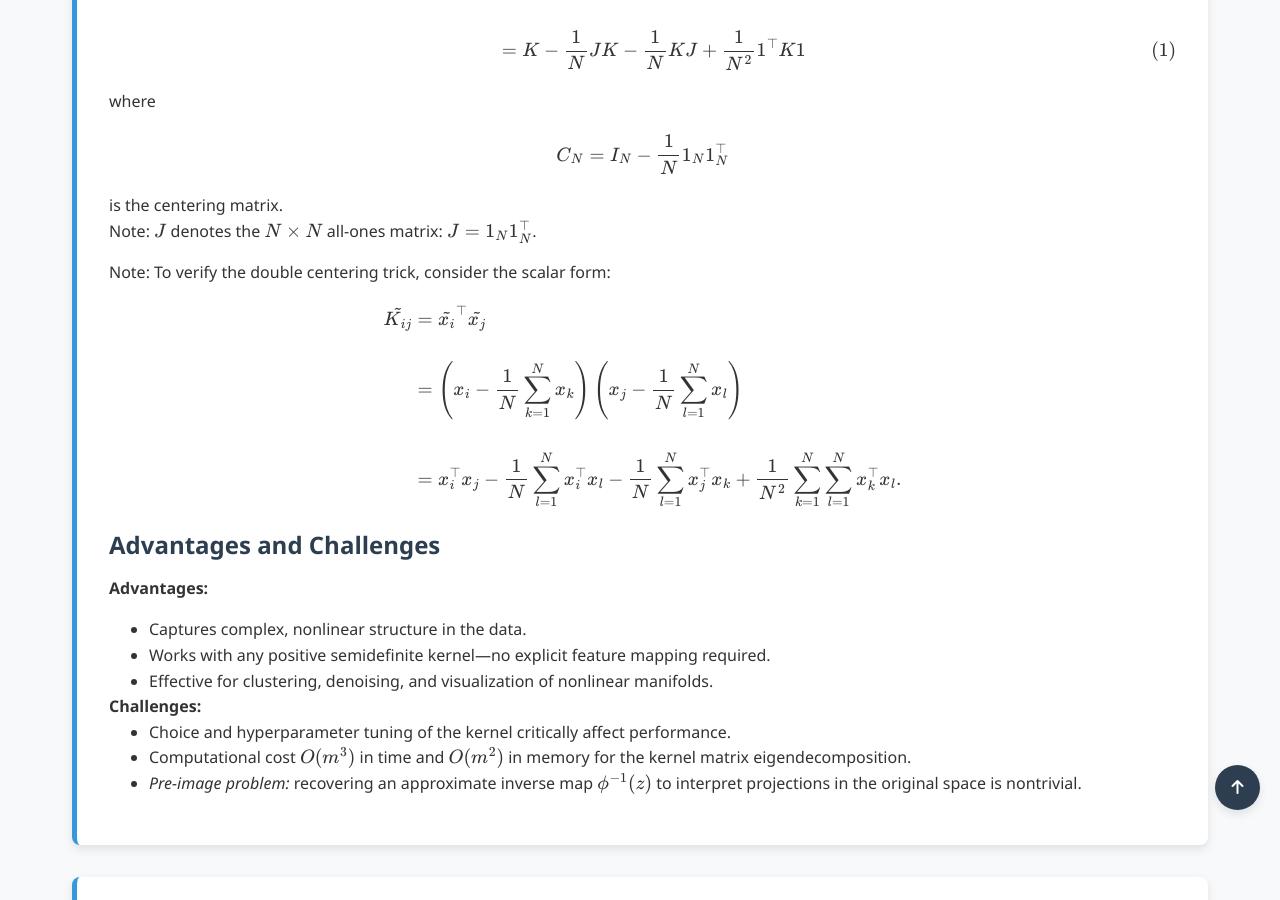
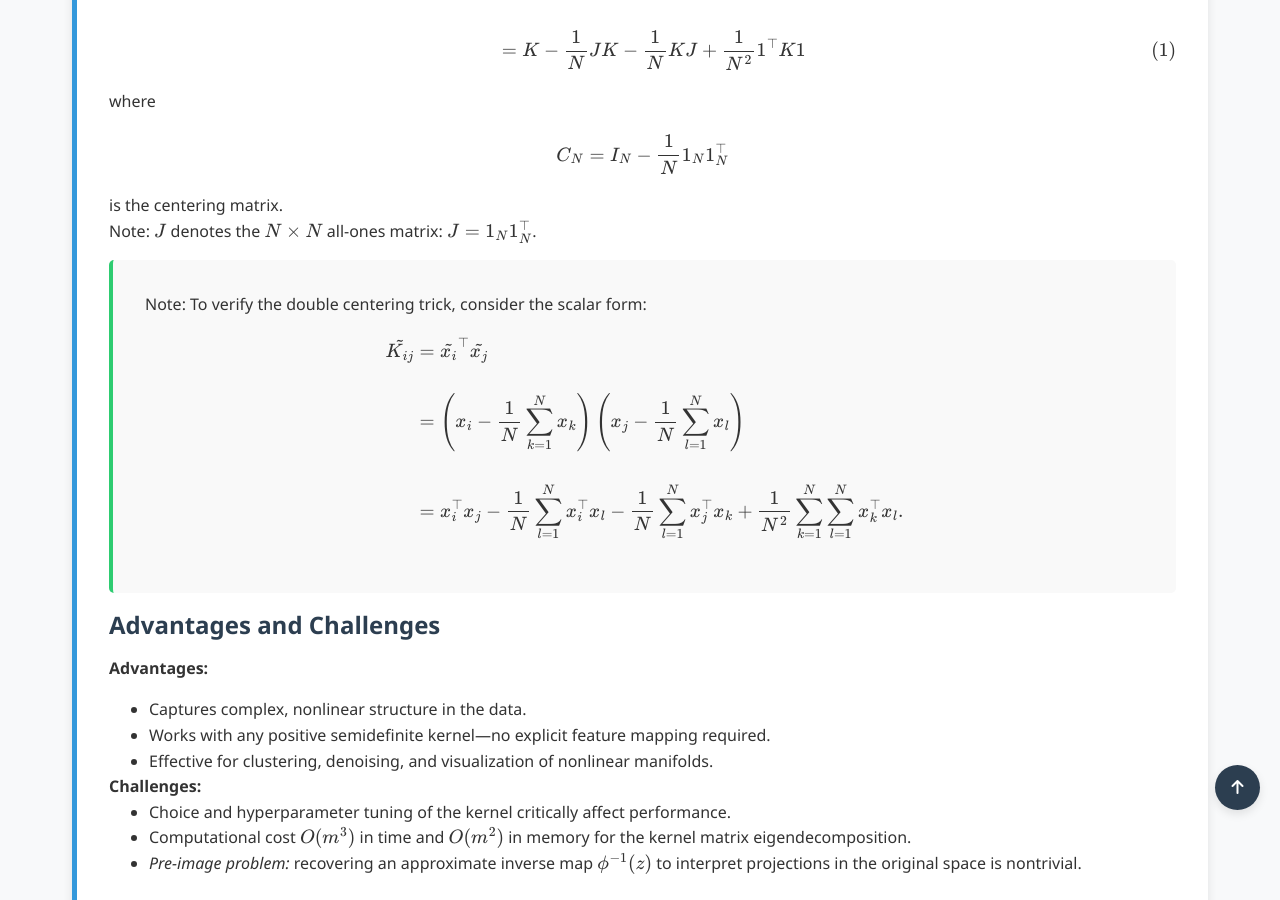
Before and after one commit to Yusukey01/yusukey01.github.io, a Jekyll site: the page built from Mathematics/Machine_learning/pca.html, in a window 1280 px wide and 900 px high, scrolled down 2257 px. Built offline with Jekyll 4.4.1, drawn with Linux system fonts in a browser that asks for light colours.

```diff
--- a/Mathematics/Machine_learning/pca.html
+++ b/Mathematics/Machine_learning/pca.html
@@ -118,7 +118,7 @@ uses_python: false
                     <br>
                     Note: \(J\) denotes the \(N \times N\) all-ones matrix: \(J = 1_N 1_N^\top\).
                 </p>
-                <p>
+                <div class="proof">
                 Note: To verify the double centering trick, consider the scalar form:
                 \[
                 \begin{align*}
@@ -128,7 +128,7 @@ uses_python: false
                                     + \frac{1}{N^2} \sum_{k=1}^N \sum_{l =1}^N x_k^\top x_l.
                 \end{align*}
                 \]
-                </p>
+                </div>
 
                 <h3>Advantages and Challenges</h3>
                 <p>
```
Lines whose indentation alone changed are shown as unchanged.
